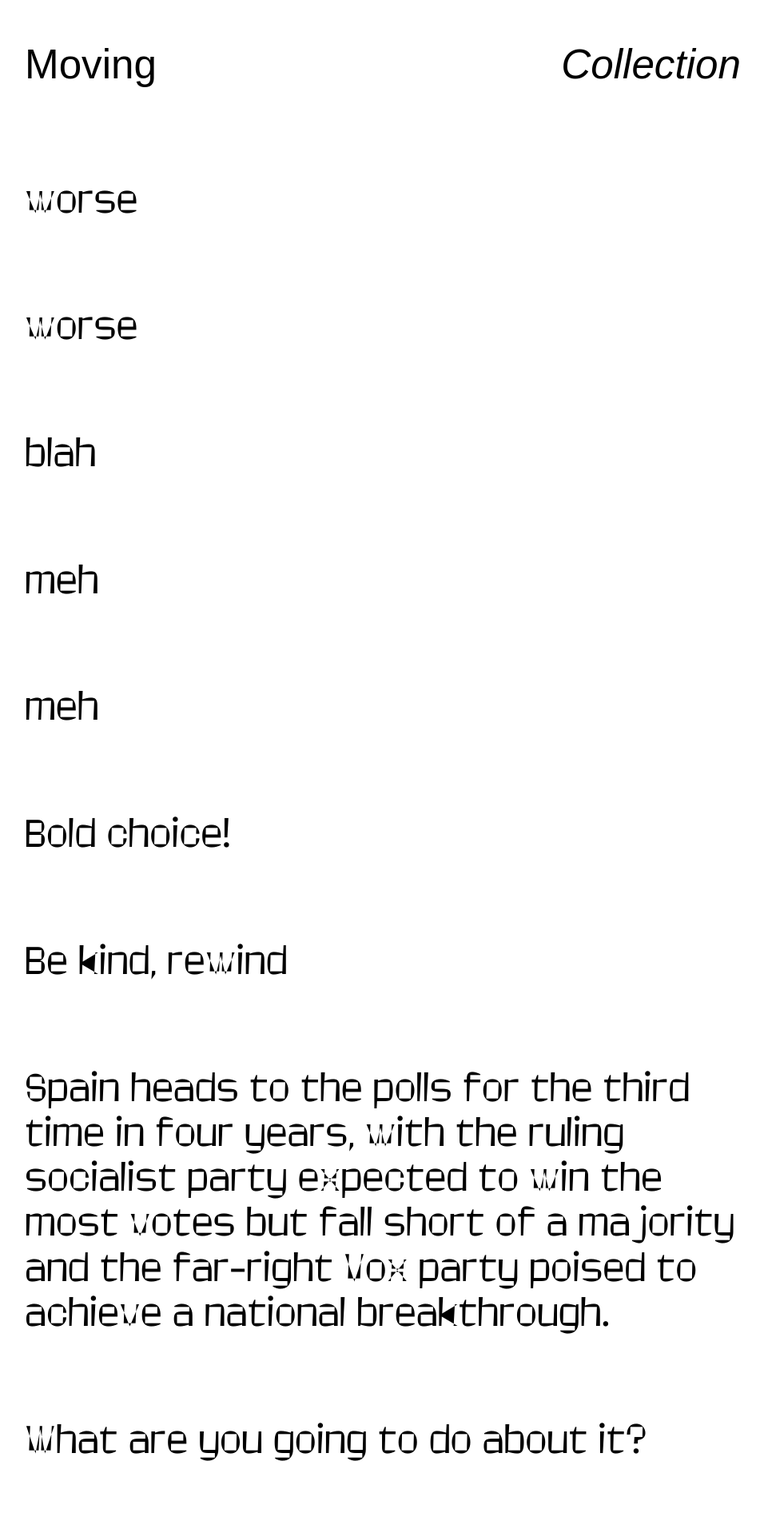
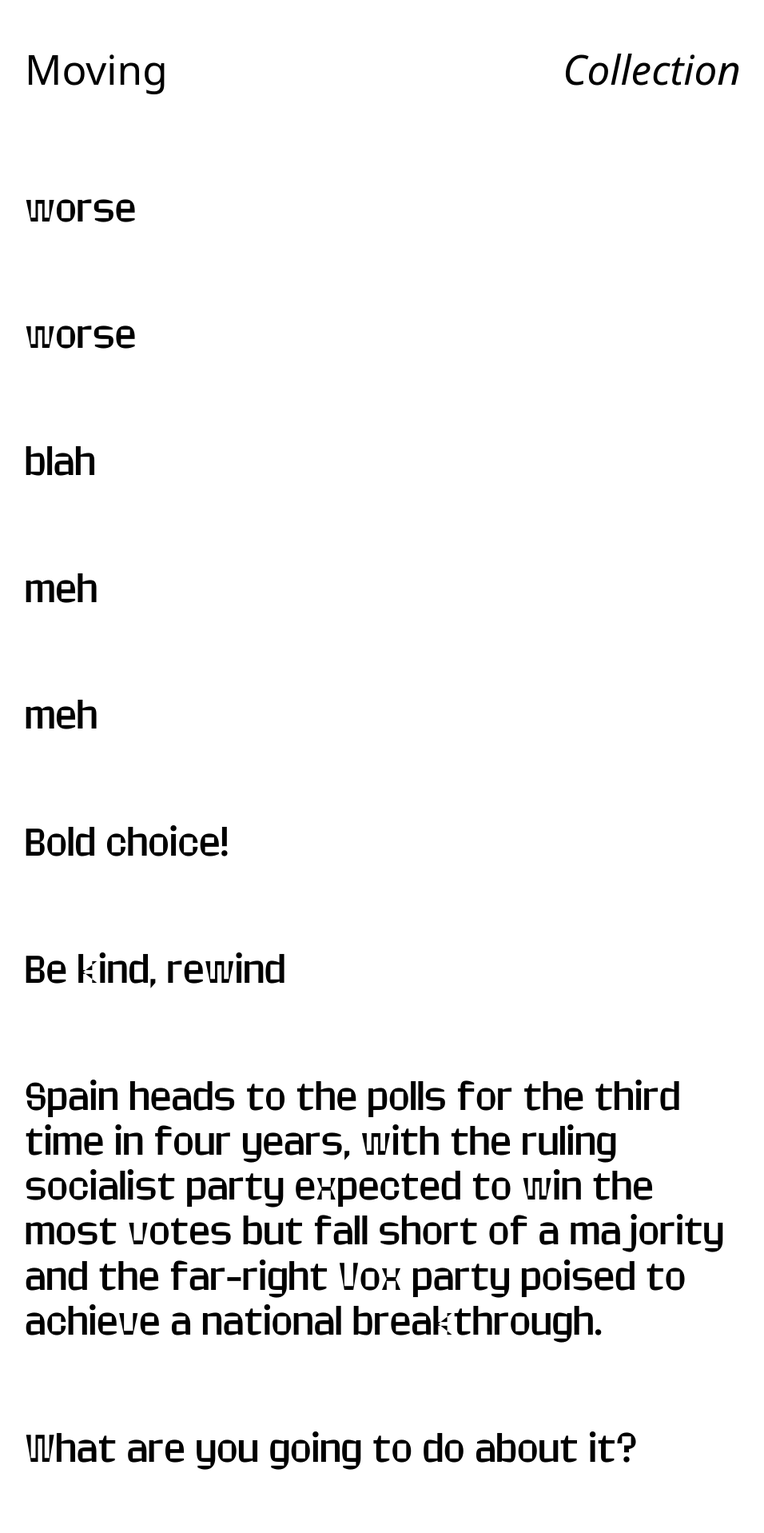
Before and after one commit to davidheritier/Sentiment-analysis-VFont-app, a Flask app: page /collection in a window 1280 px wide. Shown: the top 1917 px of the page at 80% size, without its empty margins (161-1117 px from the left). Run offline with Flask 2, Linux system fonts and the light colour scheme; data comes from the database, SQL or seed files in the repository; both versions use the stored data as it was after the commit.

Commit message:
Font update

```diff
--- a/flaskapp/routes.py
+++ b/flaskapp/routes.py
@@ -7,18 +7,27 @@ from tb_function import tb_function
 # from flaskapp.process import process, getUserInput, getEmotionalCursors, setVariations
 
 
+# Index page
 @app.route("/", methods=['GET', 'POST'])
 def index():
     form = EntryForm()
     if form.validate_on_submit():
         entry = Entry(txt=form.user_input.data)
+        value01 = request.get_json(polarity)
+        # value02 = request.json(subjectivity)
+        # value03 = value01 * value02
+        # print (value01, value02)
         db.session.add(entry)
+        # db.session.add(value01)
+        # db.session.add(value02)
+        # db.session.add(value03)
         db.session.commit()
         return redirect(url_for('getfont'))
 
     return render_template('index.html', form=form)
 
 
+# Get font page
 @app.route("/getfont", methods=['GET', 'POST'])
 def getfont():
     entries = Entry.query.all()
@@ -31,6 +40,7 @@ def getfont():
     return render_template('getfont.html', title='Get your font', entry=entry, form=form)
 
 
+# Collection page
 @app.route("/collection")
 def collection():
     entry = reversed(Entry.query.all())
@@ -38,6 +48,7 @@ def collection():
     return render_template('collection.html', title='Collection', entry=entry)
 
 
+# Sentiment analysis page
 @app.route('/textsentiment', methods=['POST'])
 def add_numbers():
     content = request.json
--- a/flaskapp/static/styles/style.css
+++ b/flaskapp/static/styles/style.css
@@ -5,7 +5,7 @@
 }
 
 html {
-  font-family: sans-serif;
+  font-family: system-ui;
   font-size: 4vw;
   background: white;
 }
@@ -51,7 +51,7 @@ main {
 main p {
   font-family: "Moving";
   margin: 0 auto 2rem auto;
-  font-variation-settings: 'wght'400, 'CNTR'500, 'slnt'500;
+  font-variation-settings: 'wght'500, 'CNTR'500, 'slnt'0;
   font-size: 1.1rem;
   line-height: 1.1rem;
 }
@@ -65,7 +65,7 @@ textarea {
   border: 1px solid black;
   outline: none;
   font-family: "Moving";
-  font-variation-settings: 'wght'400, 'CNTR'500, 'slnt'500;
+  font-variation-settings: 'wght'500, 'CNTR'500, 'slnt'0;
   font-size: 1.1rem;
   line-height: 1.1rem;
 }
--- a/flaskapp/templates/getfont.html
+++ b/flaskapp/templates/getfont.html
@@ -1,7 +1,7 @@
 {% extends "layout.html" %}
 
 {% block content %}
-  <p>{{ entry.txt }}</p>
+  <p style="font-variation-settings: 'wght'{{ entry.value01 }}, 'CNTR'{{ entry.value02 }}, 'slnt'{{ entry.value03 }}">{{ entry.txt }}</p>
 
   <form method="POST" action="">
     {{ form.submit }}
--- a/tb_function.py
+++ b/tb_function.py
@@ -5,6 +5,6 @@ def tb_function(string_to_test):
 
     txt = TextBlob(string_to_test)
 
-    print(txt.sentiment.polarity, txt.sentiment.subjectivity, txt.sentiment.polarity * txt.sentiment.subjectivity)
+    # print(txt.sentiment.polarity, txt.sentiment.subjectivity)
 
     return txt.sentiment
```
Also changed, not shown: flaskapp/static/scripts/form.js (+9 -8 lines), flaskapp/collection.db, flaskapp/static/styles/MovingGX.ttf.
